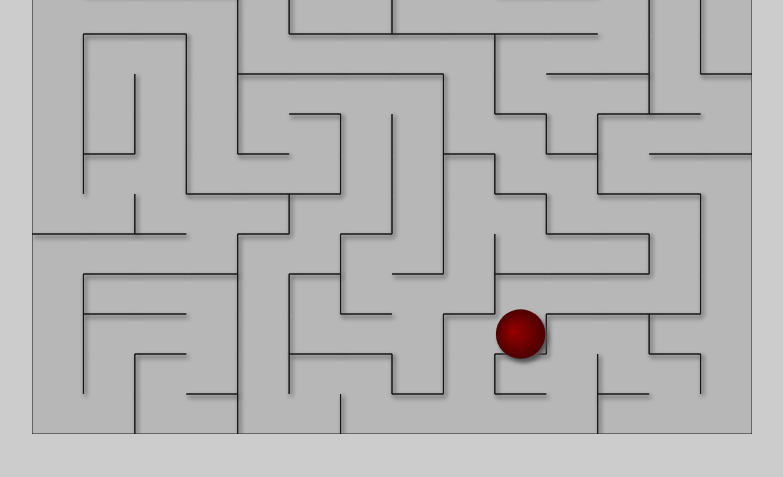
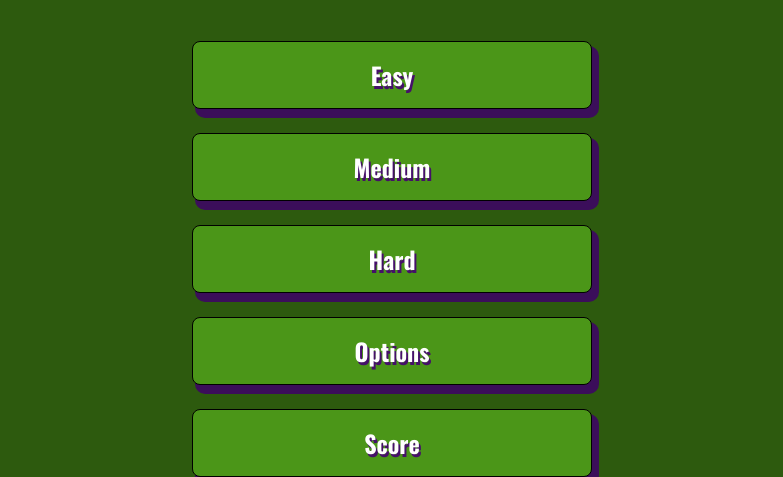
Before and after one commit to jaikarans/maze-game, a website built with webpack: page index.html in a window 1280 px wide. Shown: the part 326-803 px from the top of the page, without its empty margins (248-1031 px from the left). Built offline with nearby package versions, Linux system fonts and the light colour scheme.

Commit message:
adding menu

```diff
--- /dev/null
+++ b/custom.d.ts
@@ -0,0 +1,4 @@
+declare module '*.png' {
+    const value: any;
+    export default value;
+  }
--- a/index.css
+++ b/index.css
@@ -13,6 +13,78 @@ body {
 
 }
 
+#logo {
+    rotate: -45deg;
+    scale: 0.5;
+}
+
+#mainMenu {
+    width: 100%;
+    height: 100%;
+    text-align: center;
+    background-color: #2D5A0E;
+}
+
+#menuList {
+    display: flex;
+    flex-flow: column;
+    width: 100%;
+    align-items: center;
+    align-content: center;
+    text-align: center;
+    flex-grow: 2;
+    gap:16px;
+}
+
+button {
+
+    width: 80%;
+    font-family: "Oswald", sans-serif;
+    /* padding: 10px; */
+    font-size: 16px;
+    /* margin-top:auto; */
+    /* padding: 12px 0px; */
+    border:1px solid black;
+    border-radius:8px;
+    box-shadow: 5px 7px 0px 2px #3B0E5A;
+    font-weight: bold;
+    text-shadow: 2px 3px #451069;
+
+    font-size:x-large;
+    color:rgb(255, 255, 255);
+    background-color:#4B9618;
+
+}
+
+/* Media query for tablets, desktops, and laptops */
+@media only screen and (min-width: 768px) {
+    button {
+        width: 400px;
+        padding: 15px;
+        /* font-size: 20px; */
+
+    }
+
+    #menuList {
+        /* flex-grow: 1; */
+        gap: 24px;
+    }
+
+    #logo {
+        scale: 0.5;
+    }
+}
+
+
+button:hover {
+    background-color:#5da02f;
+    scale: 1.04;
+
+}
+
+button:
+
+
 canvas{
     /* background-color: rgb(181, 178, 255); */
     /* background-color: white; */
--- a/index.html
+++ b/index.html
@@ -5,6 +5,9 @@
     <meta http-equiv='X-UA-Compatible' content='IE=edge'>
     <title>Page Title</title>
     <meta name='viewport' content='width=device-width, initial-scale=1'>
+    <link rel="preconnect" href="https://fonts.googleapis.com">
+    <link rel="preconnect" href="https://fonts.gstatic.com" crossorigin>
+    <link href="https://fonts.googleapis.com/css2?family=Oswald:wght@200..700&family=Righteous&display=swap" rel="stylesheet">
 </head>
 <body id="body">
     <canvas class="" id="canvas"></canvas>
--- a/src/index.ts
+++ b/src/index.ts
@@ -9,7 +9,11 @@ import { renderMazePath } from './maze/mazeBoundaryRender';
 import { reduceAlpha } from './maze/reduceAlpha';
 import { highlightVisitedCells } from './maze/cellRender';
 import '../assets/playerWalkSoundDum60.wav'
+import { showMainMenu } from './pages/mainMenu';
 
+
+
+showMainMenu();
 
 const canvas = document?.getElementById('canvas') as HTMLCanvasElement;
 
@@ -21,22 +25,43 @@ const ctx = canvas?.getContext('2d') as CanvasRenderingContext2D;
 const body = document.getElementsByTagName('body')[0];
 
 
-let backgroundColor = '#b7b7b7';
-body.style.backgroundColor = '#cccccc'
+// let backgroundColor = '#b7b7b7';
+// body.style.backgroundColor = '#cccccc'
+
+// // let backgroundColor = '#267247'; // background color is #40BF77
+// let wallColor = '#141414'; // dark Grey color theory
+// // let wallColor = '#8cd8ad';
+// let objectShadow = '#515151';
+
+// let playerRecentPathHighlightColor = '#7f7fff'
+// let playerColor = '#0000FF'; // player color #E54624 complementry of background color
+// let playerShadowColor = '#00007f';
+// let enemyColor = '#990000'; // triadic color of background color #8D41BF
+// let enemyShadowColor = '#4c0000';
+
+
+// let wallShadowColor = '#A0153E';
+
+let backgroundColor = '#4B9618';
+body.style.backgroundColor = '#2D5A0E'
 
 // let backgroundColor = '#267247'; // background color is #40BF77
-let wallColor = '#141414'; // dark Grey color theory
+let wallColor = '#ffffff'; // dark Grey color theory
 // let wallColor = '#8cd8ad';
-let objectShadow = '#515151';
+let objectShadow = '#2d5a0e';
 
-let playerRecentPathHighlightColor = '#7f7fff'
-let playerColor = '#0000FF'; // player color #E54624 complementry of background color
-let playerShadowColor = '#00007f';
-let enemyColor = '#990000'; // triadic color of background color #8D41BF
-let enemyShadowColor = '#4c0000';
+let playerRecentPathHighlightColor = '#915db5'
+let playerColor = '#631896'; // player color #E54624 complementry of background color
+let playerShadowColor = '#451378';
+let enemyColor = '#ff0000'; // triadic color of background color #8D41BF
+let enemyShadowColor = '#cc0000';
 
 
 let wallShadowColor = '#A0153E';
+
+// **************************************
+
+// *****************************************
 let playerWalkSound = new Audio('../assets/playerWalkSoundDum60.wav');
 // try {
 // 	playerWalkSound.play();
@@ -45,9 +70,9 @@ let playerWalkSound = new Audio('../assets/playerWalkSoundDum60.wav');
 // 	console.log('audio not played ', e)
 // }
 
-let numberOfRows = 14;
-let numberOfColumns = 18;
-let wallLineWidth = 1;
+let numberOfRows = 10;
+let numberOfColumns = 10;
+let wallLineWidth = 5;
 let maze = new Maze(ctx, numberOfRows, numberOfColumns, wallColor, wallShadowColor, backgroundColor, objectShadow, playerColor, playerRecentPathHighlightColor, wallLineWidth);
 renderMazePath(maze);
 
--- a/src/maze/cellRender.ts
+++ b/src/maze/cellRender.ts
@@ -8,14 +8,14 @@ export const drawCellBoundary = (cell: Cell, maze: Maze, ctx: CanvasRenderingCon
     let h = maze.hCell;
     let w = maze.wCell;
     ctx.strokeStyle = maze.wallColor;
-    // ctx.lineCap = 'round'
+    ctx.lineCap = 'round'
     ctx.lineWidth = maze.wallLineWidth;
 
     // also redering visited cell shadow
     maze.ctx.save();
     maze.ctx.fillStyle = maze.playerRecentPathHighlightColor;
     maze.ctx.globalAlpha = cell.alpha
-    cell.alpha = cell.alpha;
+    // cell.alpha = cell.alpha;
     maze.ctx.fillRect(cell.x * maze.wCell, cell.y * maze.hCell, maze.wCell , maze.hCell);
     maze.ctx.restore();
 
--- a/src/maze/maze.ts
+++ b/src/maze/maze.ts
@@ -59,7 +59,6 @@ export class Maze {
         this.ctx.save();
         this.ctx.beginPath();
         this.ctx.strokeStyle = this.wallColor;
-        this.ctx.lineCap = 'round'
         this.ctx.lineWidth = this.wallLineWidth;
         this.ctx.strokeRect(0, 0, this.ctx.canvas.width, this.ctx.canvas.height)
         this.ctx.stroke();
--- /dev/null
+++ b/src/pages/mainMenu.ts
@@ -0,0 +1,57 @@
+import mazeMainLogo from '../../assets/mazeMainLogo.png'
+const mainMenu = document.createElement('div');
+
+const logo = document.createElement('img');
+
+const menuList = document.createElement('div');
+
+const easy = document.createElement('button');
+const medium = document.createElement('button');
+const hard = document.createElement('button');
+const options = document.createElement('button');
+const score = document.createElement('button');
+
+mainMenu.id = 'mainMenu'
+logo.id = 'logo'
+menuList.id = 'menuList'
+
+
+document.getElementsByTagName('body')[0].appendChild(mainMenu);
+mainMenu.appendChild(logo);
+mainMenu.appendChild(menuList);
+menuList.append(easy, medium, hard, options, score);
+
+// logo properties
+logo.src = mazeMainLogo
+
+easy.innerText = 'Easy';
+medium.innerText = 'Medium';
+hard.innerText = 'Hard';
+options.innerText = 'Options'
+score.innerText = 'Score'
+
+export const showMainMenu = () => {
+    document.getElementsByTagName('canvas')[0].style.display = 'none';
+    mainMenu.style.display = 'block';
+
+}
+
+easy.addEventListener('click', () => {
+    console.log('easy clicked.. ');
+})
+
+medium.addEventListener('click', () => {
+
+})
+
+hard.addEventListener('click', () => {
+
+})
+
+options.addEventListener('click', () => {
+
+})
+
+score.addEventListener('click', () => {
+
+})
--- /dev/null
+++ b/src/player/firework.ts
@@ -0,0 +1,54 @@
+import { Maze } from "../maze/maze";
+import { Player } from "./player";
+
+class Firework {
+    x: number;
+    y: number;
+    radius: number;
+    color: string;
+    velocity: { x: number; y: number };
+    gravity: number;
+    opacity: number;
+    maxOpacity: number;
+    life: number;
+
+    constructor(x: number, y: number) {
+        this.x = x;
+        this.y = y;
+        this.radius = 3;
+        this.color = `hsl(${Math.random() * 360}, 50%, 50%)`;
+        this.velocity = {
+            x: Math.random() * 50 - 30,
+            y: Math.random() * -100 - 100
+        };
+        this.gravity = 10;
+        this.opacity = 1;
+        this.maxOpacity = 1;
+        this.life = 100;
+    }
+
+    draw(ctx: CanvasRenderingContext2D) {
+        ctx.save();
+        ctx.beginPath();
+        ctx.arc(this.x , this.y, this.radius, 0, Math.PI * 2);
+        ctx.fillStyle = this.color;
+        ctx.globalAlpha = this.opacity;
+        ctx.fill();
+        ctx.closePath();
+        ctx.restore();
+    }
+
+    update() {
+        this.velocity.y += this.gravity;
+        this.x += this.velocity.x;
+        this.y += this.velocity.y;
+        this.opacity = Math.max(0, (this.life / this.maxOpacity));
+        this.life -= 2;
+    }
+
+    isAlive() {
+        return this.life > 0;
+    }
+}
+
+export { Firework };
--- a/src/player/player.ts
+++ b/src/player/player.ts
@@ -3,6 +3,7 @@ import { cellHasTwoPaths, cellIsDeadend } from "../maze/cellQuery";
 import { Maze } from "../maze/maze";
 import { renderMazePath } from "../maze/mazeBoundaryRender";
 import { reduceAlpha } from "../maze/reduceAlpha";
+import { Firework } from "./firework";
 
 export class Path {
     x: number
@@ -55,6 +56,7 @@ export class Player {
     isPlayerMovingBackward: boolean = false;
 
     isGameEnded: boolean = false;
+    fireworks: Firework[] = [];
 
 
     constructor(x: number, y: number, w: number, h: number, maze: Maze, ctx: CanvasRenderingContext2D, playerWalkSound: HTMLAudioElement, playerColor: string='green', playerShadowColor: string, enemyColor:string = 'red', enemyShadowColor: string, scale: number = 1) {
@@ -297,6 +299,11 @@ export class Player {
             console.log('game end please refrese the game');
             this.isGameEnded = true;
             this.isPlayerAnimating = false;
+            // const firework = new Firework((this.x + 0.5) * this.w, (this.y + 0.5) * this.h);
+            // this.fireworks.push(firework)
+            // this.fireworks.forEach(firework => {
+            //     firework.draw(this.ctx);
+            // })
             return;
 
         }
@@ -317,15 +324,21 @@ export class Player {
     }
 
     drawPlayer(x: number, y: number) {
-        const playerSize = this.w; // Adjust the player size as needed
-        const halfPlayerSize = playerSize / 2;
+        let radius;
+        if (this.w == this.h) {
+            radius = (this.h/2) - this.maze.wallLineWidth * 2;
+        } else if (this.w < this.h) {
+            radius = this.w/2 - this.maze.wallLineWidth * 2;
+        } else {
+            radius = this.h/2 - this.maze.wallLineWidth * 2;
+        }
 
         // this.ctx.save()
         // this.ctx.fillStyle = rg;
         this.ctx.save();
         let rg = this.ctx.createRadialGradient(
             (x) * this.w + this.w/3, (y) * this.h + this.w/3, 0,  // Inner circle position and radius
-            (x + 0.5) * this.w, (y + 0.5) * this.h, halfPlayerSize - this.maze.wallLineWidth // Outer circle position and radius
+            (x + 0.5) * this.w, (y + 0.5) * this.h, radius // Outer circle position and radius
         );
         rg.addColorStop(0, this.playerColor);
         rg.addColorStop (1, this.playerShadowColor)
@@ -339,7 +352,7 @@ export class Player {
         // Draw a green circle representing the player
         this.ctx.beginPath();
         // this.ctx.fillStyle = 'blue'
-        this.ctx.arc((x + 0.5) * this.w, (y + 0.5) * this.h, halfPlayerSize - this.maze.wallLineWidth, 0, Math.PI * 2);
+        this.ctx.arc((x + 0.5) * this.w, (y + 0.5) * this.h, radius, 0, Math.PI * 2);
         this.ctx.fill();
         this.ctx.closePath();
         // this.ctx.restore();
@@ -354,14 +367,21 @@ export class Player {
     }
 
     drawEnemy() {
-        const playerSize = this.w; // Adjust the player size as needed
-        const halfPlayerSize = playerSize / 2;
+
+        let radius;
+        if (this.w == this.h) {
+            radius = (this.h/2) - this.maze.wallLineWidth * 2;
+        } else if (this.w < this.h) {
+            radius = this.w/2 - this.maze.wallLineWidth * 2;
+        } else {
+            radius = this.h/2 - this.maze.wallLineWidth * 2;
+        }
 
         // Draw a green circle representing the playe
         this.ctx.save();
         let rg = this.ctx.createRadialGradient(
             (this.xEnemy) * this.w + this.w/3, (this.yEnemy) * this.h + this.w/3, 0,  // Inner circle position and radius
-            (this.xEnemy + 0.5) * this.w, (this.yEnemy + 0.5) * this.h, halfPlayerSize - this.maze.wallLineWidth // Outer circle position and radius
+            (this.xEnemy + 0.5) * this.w, (this.yEnemy + 0.5) * this.h, radius // Outer circle position and radius
         );
         rg.addColorStop(0, this.enemyColor);
         rg.addColorStop (1, this.enemyShadowColor)
@@ -374,7 +394,7 @@ export class Player {
 
         this.ctx.beginPath();
         // this.ctx.fillStyle = this.enemyColor;
-        this.ctx.arc((this.xEnemy + 0.5) * this.w, (this.yEnemy + 0.5) * this.h, halfPlayerSize - this.maze.wallLineWidth, 0, Math.PI * 2);
+        this.ctx.arc((this.xEnemy + 0.5) * this.w, (this.yEnemy + 0.5) * this.h, radius, 0, Math.PI * 2);
         // this.ctx.arc(((this.xEnemy + 0.5) * this.w)/1.5, ((this.yEnemy + 0.5) * this.h)/1.5, (halfPlayerSize - this.maze.wallLineWidth)/4, 0, Math.PI * 2);
         this.ctx.fill();
         this.ctx.closePath();
--- a/src/utils/canvasGeometry.ts
+++ b/src/utils/canvasGeometry.ts
@@ -6,12 +6,13 @@ export const assignCanvasWidthHight = (canvas: HTMLCanvasElement) => {
     console.log('innerWidth ', window.innerWidth)
     if (window.innerWidth < 768) {
         // for mobiles and tablets
-        canvas.width = Math.floor((viewportWidth));
-        canvas.height = Math.floor(viewportWidth + (25*viewportWidth/100))
+        canvas.width = viewportWidth;
+        canvas.height = viewportWidth;
+        // canvas.height = Math.floor(viewportWidth + (25 * viewportWidth/100))
     } else if (window.innerWidth > 768) {
         // for laptop and pc
-        canvas.width = Math.round((90 * viewportHeight) / 100);
-        canvas.height = Math.round((90 * viewportHeight) / 100);
+        canvas.width = Math.round((95 * viewportHeight) / 100);
+        canvas.height = Math.round((95 * viewportHeight) / 100);
         console.log('innerWidth ', window.innerWidth)
     }
 
--- a/webpack.config.js
+++ b/webpack.config.js
@@ -37,8 +37,8 @@ const config = {
         use: [stylesHandler, "css-loader"],
       },
       {
-        test: /\.(eot|svg|ttf|woff|woff2|png|jpg|gif)$/i,
-        type: "asset",
+        test: /\.(png|svg|jpg|jpeg|gif)$/i,
+        type: 'asset/resource',
       },
       {
         test: /\.(wav|mp3)$/,
```
Also changed, not shown: assets/mazeMainLogo.png (added).
